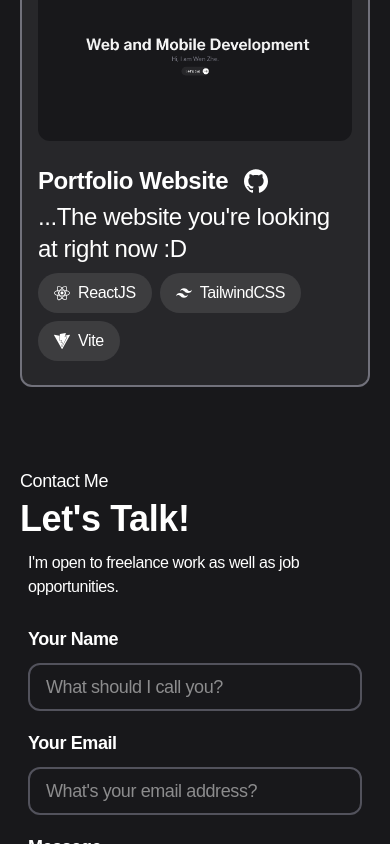
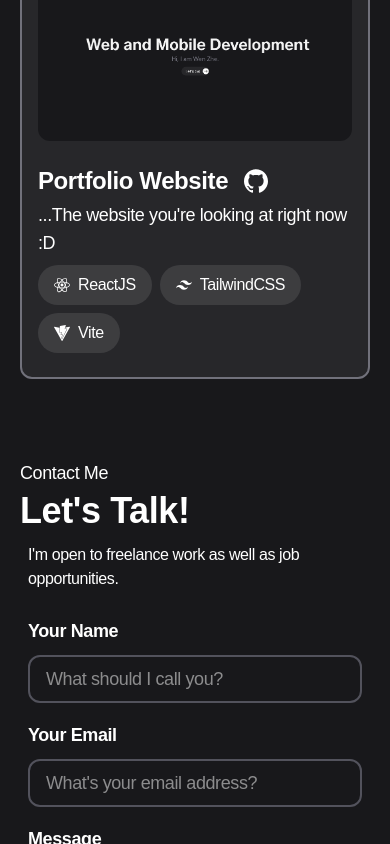
Before and after one commit to wz-Tan/Portfolio_2026, a React (Vite) app: page / in a window 390 px wide. Shown: the part 11156-12000 px from the top of the page. Built offline with nearby package versions, Linux system fonts and the light colour scheme; a web font is replaced by a local one.

Commit message:
Final Changes

```diff
--- a/src/App.jsx
+++ b/src/App.jsx
@@ -904,7 +904,7 @@
                   </a>
                 </div>
 
-                <p className="text-2xl font-light">
+                <p className="text-lg md:text-2xl font-light">
                   ...The website you're looking at right now :D
                 </p>
                 <div className="flex flex-wrap gap-2 items-start mt-auto py-2">
```
